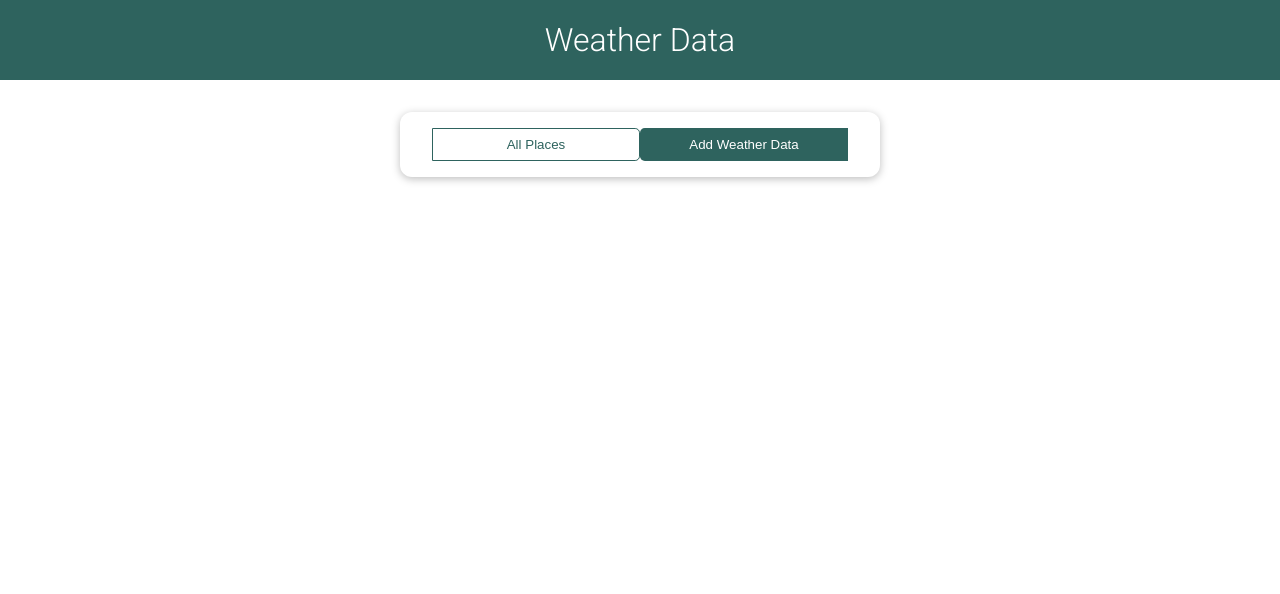
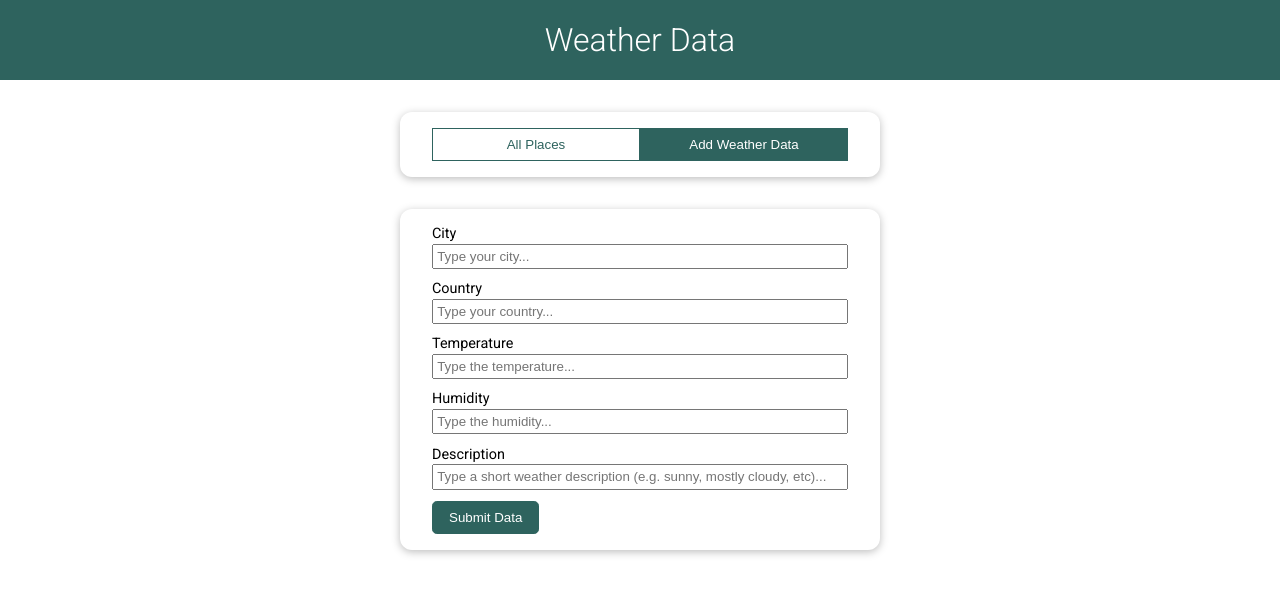
Before and after one commit to Luka85/WeatherData, a Vue app: page / in a window 1280 px wide. Both pictures are taken after a click on the button "Add Weather Data". Shown: the top 594 px of the page. Built offline with nearby package versions, Linux system fonts and the light colour scheme.

Commit message:
add weather data functionality

```diff
--- a/src/components/UI/BaseButton.vue
+++ b/src/components/UI/BaseButton.vue
@@ -5,7 +5,7 @@
 </template>
 <script>
 export default {
-  props: ["mode"],
+  props: ["mode", "type"],
 };
 </script>
 <style scoped>
@@ -49,7 +49,6 @@ export default {
   padding: 0.5rem 1rem;
   border: 1px solid transparent;
   cursor: pointer;
-  border-radius: 0.3rem 0 0 0.3rem;
 }
 
 .flat {
@@ -58,7 +57,7 @@ export default {
   background-color: #fff;
   color: #2e635e;
   border: 1px solid #2e635e;
-  border-radius: 0 0.3rem 0.3rem 0;
+
   cursor: pointer;
 }
 </style>
--- a/src/components/weather-data/AddData.vue
+++ b/src/components/weather-data/AddData.vue
@@ -1 +1,117 @@
-<template></template>
+import BaseButton from "../UI/BaseButton.vue";
+
+<template>
+  <base-card>
+    <form @submit.prevent="submitForm()">
+      <div class="form-control">
+        <label for="city">City</label>
+        <input
+          type="text"
+          name="city"
+          id="city"
+          placeholder="Type your city..."
+          v-model.trim="city"
+        />
+      </div>
+      <div class="form-control">
+        <label for="country">Country</label>
+        <input
+          type="text"
+          name="country"
+          id="country"
+          placeholder="Type your country..."
+          v-model.trim="country"
+        />
+      </div>
+      <div class="form-control">
+        <label for="temperature">Temperature</label>
+        <input
+          type="number"
+          name="temperature"
+          id="temperature"
+          placeholder="Type the temperature..."
+          v-model.trim="temperature"
+        />
+      </div>
+      <div class="form-control">
+        <label for="humidity">Humidity</label>
+        <input
+          type="number"
+          name="humidity"
+          id="humidity"
+          placeholder="Type the humidity..."
+          v-model.trim="humidity"
+        />
+      </div>
+      <div class="form-control">
+        <label for="description">Description</label>
+        <input
+          type="text"
+          name="description"
+          id="description"
+          placeholder="Type a short weather description (e.g. sunny, mostly cloudy, etc)..."
+          v-model.trim="description"
+        />
+      </div>
+
+      <base-button mode="view" type="submit">Submit Data</base-button>
+    </form>
+  </base-card>
+</template>
+
+<script>
+export default {
+  inject: ["stations", "addStation"],
+  data() {
+    return {
+      city: "",
+      country: "",
+      temperature: null,
+      humidity: null,
+      description: "",
+      isInvalid: false,
+    };
+  },
+  methods: {
+    submitForm() {
+      if (
+        this.city === "" ||
+        this.country === "" ||
+        this.temperature === null ||
+        this.humidity === null ||
+        this.description === ""
+      ) {
+        console.log("Invalid");
+      } else {
+        console.log(this.stations);
+        this.addStation(
+          this.city,
+          this.country,
+          this.temperature,
+          this.humidity,
+          this.description
+        );
+      }
+    },
+  },
+};
+</script>
+
+<style scoped>
+form {
+  width: 100%;
+}
+.form-control {
+  display: flex;
+  flex-direction: column;
+  margin-bottom: 0.7rem;
+}
+input {
+  padding: 0.2rem;
+}
+
+label {
+  margin-bottom: 0.1rem;
+  font-size: 0.9rem;
+}
+</style>
--- a/src/components/weather-data/WeatherCities.vue
+++ b/src/components/weather-data/WeatherCities.vue
@@ -3,6 +3,7 @@
     <weather-city
       v-for="(station, index) in stations"
       :key="index"
+      :id="index"
       :city="station.city"
       :country="station.country"
       :temperature="station.temperature"
@@ -18,32 +19,6 @@ export default {
   components: {
     WeatherCity,
   },
-  data() {
-    return {
-      stations: [
-        {
-          city: "Kranj",
-          country: "Slovenia",
-          temperature: 15,
-          humidity: 53,
-          description: "Sunny",
-        },
-        {
-          city: "Ljubljana",
-          country: "Slovenia",
-          temperature: 16,
-          humidity: 55,
-          description: "Cloudy",
-        },
-        {
-          city: "Koper",
-          country: "Slovenia",
-          temperature: 22,
-          humidity: 30,
-          description: "Sunny",
-        },
-      ],
-    };
-  },
+  inject: ["stations"],
 };
 </script>
--- a/src/components/weather-data/WeatherCity.vue
+++ b/src/components/weather-data/WeatherCity.vue
@@ -6,8 +6,8 @@
           <h3>{{ city }}, {{ country }}</h3>
           <h4>{{ temperature }}°C</h4>
           <base-button mode="view">View details</base-button>
-          <!-- <p>Humidity: {{ humidity }}</p>
-          <p>{{ description }}</p> -->
+          <p>Humidity: {{ humidity }}</p>
+          <p>{{ description }}</p>
         </header>
         <div>
           <base-button mode="delete">Delete</base-button>
@@ -19,7 +19,7 @@
 
 <script>
 export default {
-  props: ["city", "country", "temperature", "humidity", "description", "id"],
+  props: ["city", "country", "temperature", "humidity", "description"],
 };
 </script>
 
@@ -28,6 +28,7 @@ h3,
 h4 {
   margin-bottom: 0.5rem;
   font-weight: 400;
+  color: #2e635e;
 }
 h3 {
   font-size: 1.1rem;
--- a/src/components/weather-data/WeatherTab.vue
+++ b/src/components/weather-data/WeatherTab.vue
@@ -22,14 +22,54 @@ export default {
     AddData,
     WeatherCities,
   },
+  provide() {
+    return {
+      stations: this.stations,
+      addStation: this.addStation,
+    };
+  },
   data() {
     return {
       selectedComponent: "weather-cities",
+      stations: [
+        {
+          city: "Kranj",
+          country: "Slovenia",
+          temperature: 15,
+          humidity: 53,
+          description: "Sunny",
+        },
+        {
+          city: "Ljubljana",
+          country: "Slovenia",
+          temperature: 16,
+          humidity: 55,
+          description: "Cloudy",
+        },
+        {
+          city: "Koper",
+          country: "Slovenia",
+          temperature: 22,
+          humidity: 30,
+          description: "Sunny",
+        },
+      ],
     };
   },
   methods: {
     setSelectedComponents(component) {
       this.selectedComponent = component;
+    },
+    addStation(city, country, temperature, humidity, description) {
+      const newStation = {
+        city: city,
+        country: country,
+        temperature: temperature,
+        humidity: humidity,
+        description: description,
+      };
+      this.stations.unshift(newStation);
+      this.selectedComponent = "weather-cities";
     },
   },
   computed: {
```
Also changed, not shown: src/components/UI/BaseDialog.vue (added, +10 -0 lines).
